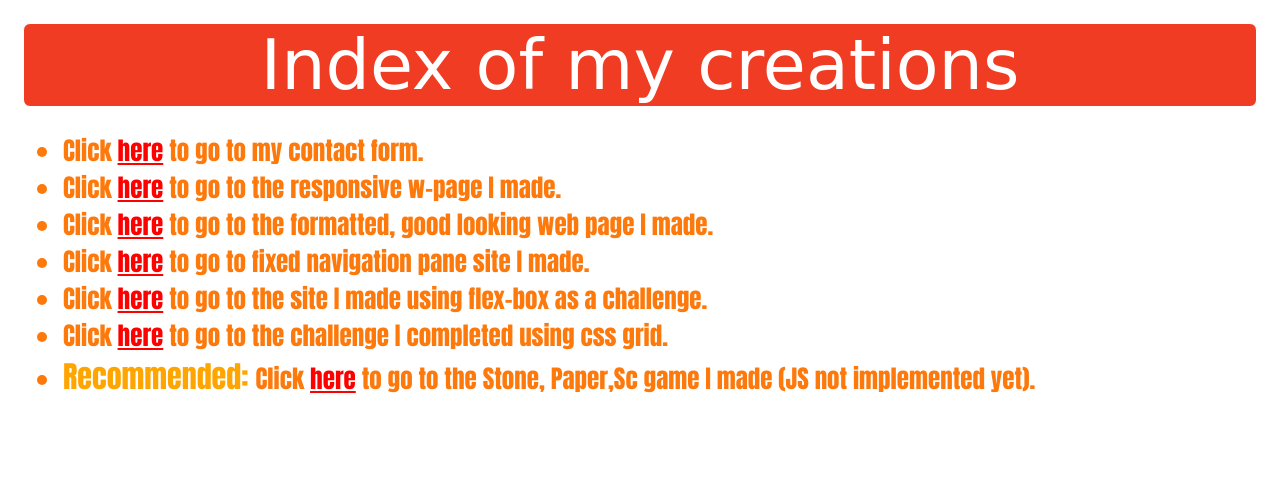
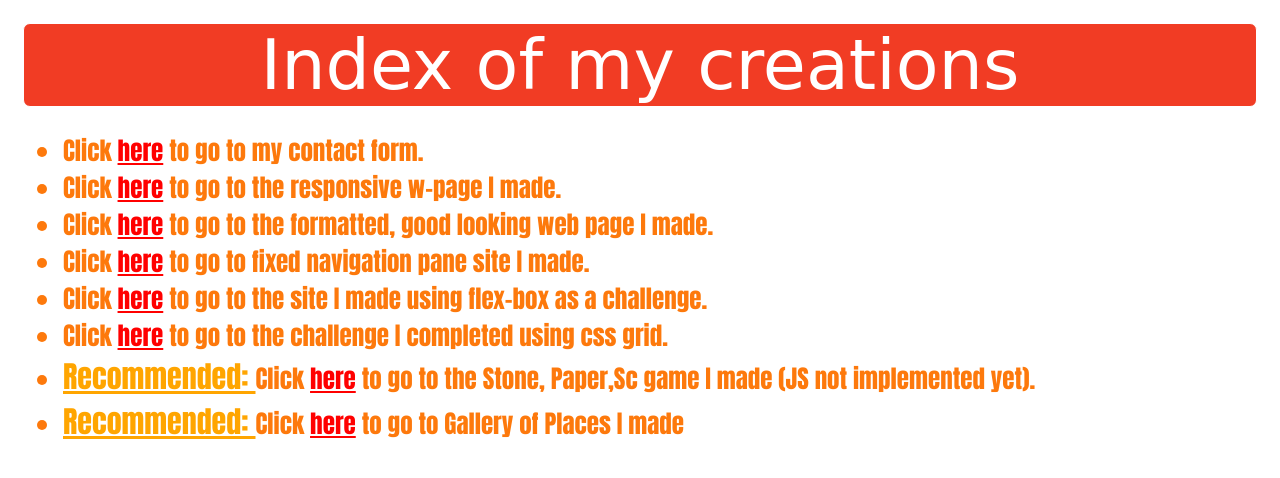
Before and after one commit to HastyCyborg/myFrontJourney, a plain HTML site: page index.html in a window 1280 px wide. Drawn offline with Linux system fonts and the light colour scheme.

Commit message:
Update index.html

```diff
--- a/index.html
+++ b/index.html
@@ -22,12 +22,13 @@
     <div style="font-family: Impact, Haettenschweiler, 'Arial Narrow Bold', sans-serif; color: rgb(253, 121, 12);">
     <ul>
         <li> Click <a href="Form1/form.html" target="_blank">here</a> to go to my contact form.</li>
-        <li> Click <a href="Responsiveness challenge/Responsive site.html" target="_blank">here</a> to go to the responsive w-page I made.</li>
-        <li> Click <a href="Formatting web pages1/format challenge.html" target="_blank">here</a> to go to the formatted, good looking web page I made.</li>
-        <li> Click <a href="Sticky-bar challenge/Store.html" target="_blank">here</a> to go to fixed navigation pane site I made.</li>
-        <li> Click <a href="Flex Box challenge/flexb1.html" target="_blank">here</a> to go to the site I made using flex-box as a challenge.</li>
-        <li> Click <a href="Css grid challenge1/grid1.html" target="_blank">here</a> to go to the challenge I completed using css grid.</li>
-        <li> <span style="font-size: 30px; color: orange;">Recommended: </span> Click <a href="RockPaperScissors_game/gameind.html" target="_blank">here</a> to go to the Stone, Paper,Sc game I made (JS not implemented yet).</li>
+        <li> Click <a href="Responsiveness/Responsive site.html" target="_blank">here</a> to go to the responsive w-page I made.</li>
+        <li> Click <a href="Formatting web pages/format challenge.html" target="_blank">here</a> to go to the formatted, good looking web page I made.</li>
+        <li> Click <a href="Sticky-bar/Store.html" target="_blank">here</a> to go to fixed navigation pane site I made.</li>
+        <li> Click <a href="Flex Box/flexb1.html" target="_blank">here</a> to go to the site I made using flex-box as a challenge.</li>
+        <li> Click <a href="Css grid/grid1.html" target="_blank">here</a> to go to the challenge I completed using css grid.</li>
+        <li> <span style="font-size: 30px; color: orange; text-decoration: underline;">Recommended: </span> Click <a href="RockPaperScissors_game/gameind.html" target="_blank">here</a> to go to the Stone, Paper,Sc game I made (JS not implemented yet).</li>
+        <li> <span style="font-size: 30px; color: orange; text-decoration: underline;">Recommended: </span> Click <a href="Beautiful Designer Flexbox/Beautiful places.html" target="_blank">here</a> to go to Gallery of Places I made</li>
     </ul>
     </div>
 </body>
```
